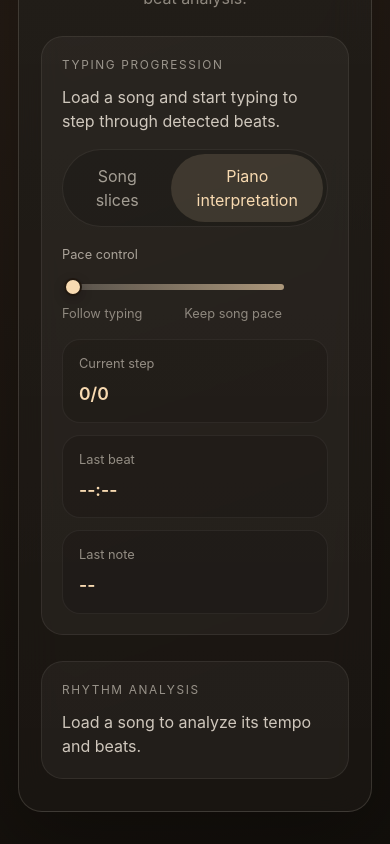
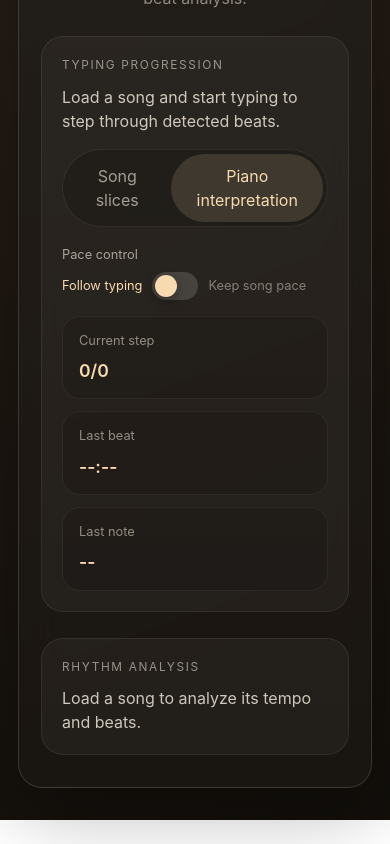
Before and after one commit to shariqsk/Type-a-tune, a React (Vite) app: page / in a window 390 px wide. Shown: the part 755-1599 px from the top of the page. After the commit the page ends 1575 px from the top, so only its background shows below. Built offline with nearby package versions, Linux system fonts and the light colour scheme.

Commit message:
Refactor pace control in Type-a-tune app by replacing slider with toggle buttons for improved user experience. Update CSS for pace panel and toggle styles, enhancing layout and interactivity. Adjust audio responsiveness logic to utilize new pace lock state management.

```diff
--- a/src/App.css
+++ b/src/App.css
@@ -268,7 +268,7 @@ h1 {
 
 .pace-panel {
   margin-top: 18px;
-  max-width: 220px;
+  max-width: 340px;
 }
 
 .pace-label {
@@ -278,41 +278,51 @@ h1 {
   color: rgba(245, 237, 224, 0.64);
 }
 
-.pace-slider {
-  width: 100%;
-  appearance: none;
-  height: 6px;
-  border-radius: 999px;
-  background: linear-gradient(90deg, rgba(245, 237, 224, 0.22), rgba(248, 218, 177, 0.64));
-  accent-color: #f8dab1;
+.pace-toggle-row {
+  display: inline-flex;
+  align-items: center;
+  gap: 10px;
 }
 
-.pace-slider::-webkit-slider-thumb {
-  appearance: none;
-  width: 18px;
-  height: 18px;
+.pace-option {
+  color: rgba(245, 237, 224, 0.46);
+  font-size: 0.8rem;
+  transition: color 160ms ease;
+}
+
+.pace-option-active {
+  color: #f8dab1;
+}
+
+.pace-toggle {
+  width: 46px;
+  height: 28px;
+  padding: 3px;
+  border: 0;
+  border-radius: 999px;
+  background: rgba(255, 255, 255, 0.14);
+  position: relative;
+  cursor: pointer;
+  transition: background 180ms ease;
+}
+
+.pace-toggle-active {
+  background: rgba(248, 218, 177, 0.3);
+}
+
+.pace-toggle-knob {
+  width: 22px;
+  height: 22px;
+  display: block;
   border-radius: 50%;
   background: #f8dab1;
-  border: 2px solid #20170f;
-  box-shadow: 0 4px 12px rgba(0, 0, 0, 0.24);
+  box-shadow: 0 4px 12px rgba(0, 0, 0, 0.28);
+  transform: translateX(0);
+  transition: transform 180ms ease;
 }
 
-.pace-slider::-moz-range-thumb {
-  width: 18px;
-  height: 18px;
-  border-radius: 50%;
-  background: #f8dab1;
-  border: 2px solid #20170f;
-  box-shadow: 0 4px 12px rgba(0, 0, 0, 0.24);
-}
-
-.pace-legend {
-  margin-top: 8px;
-  display: flex;
-  justify-content: space-between;
-  gap: 12px;
-  color: rgba(245, 237, 224, 0.5);
-  font-size: 0.8rem;
+.pace-toggle-active .pace-toggle-knob {
+  transform: translateX(18px);
 }
 
 .typing-stats {
--- a/src/App.tsx
+++ b/src/App.tsx
@@ -379,7 +379,7 @@ function App() {
   const [analysisResult, setAnalysisResult] = useState<AnalysisResult | null>(null);
   const [playableSteps, setPlayableSteps] = useState<number[]>([]);
   const [playbackMode, setPlaybackMode] = useState<PlaybackMode>("piano");
-  const [paceLockAmount, setPaceLockAmount] = useState(0);
+  const [isPaceLocked, setIsPaceLocked] = useState(false);
   const [performanceStep, setPerformanceStep] = useState(0);
   const [lastTriggeredBeat, setLastTriggeredBeat] = useState<number | null>(null);
   const [lastPianoNote, setLastPianoNote] = useState<string>("--");
@@ -495,7 +495,7 @@ function App() {
   const canAcceptTriggerBurst = () => {
     const now = Date.now();
 
-    if (now - lastTriggerAtRef.current < 45) {
+    if (now - lastTriggerAtRef.current < 12) {
       return false;
     }
 
@@ -1366,7 +1366,7 @@ function App() {
         return;
       }
 
-      const paceLockEnabled = paceLockAmount >= 50;
+      const paceLockEnabled = isPaceLocked;
       let stepIndexToPlay = beatIndex;
       let startTime = stepPositions[beatIndex];
 
@@ -1448,7 +1448,7 @@ function App() {
     return () => {
       window.removeEventListener("keydown", handleKeyDown);
     };
-  }, [analysisState, playableSteps, playbackMode, paceLockAmount]);
+  }, [analysisState, playableSteps, playbackMode, isPaceLocked]);
 
   const handlePlay = async () => {
     const audioBuffer = audioBufferRef.current;
@@ -1627,19 +1627,24 @@ function App() {
             <label className="pace-label" htmlFor="pace-lock">
               Pace control
             </label>
-            <input
-              id="pace-lock"
-              className="pace-slider"
-              type="range"
-              min="0"
-              max="100"
-              step="100"
-              value={paceLockAmount}
-              onChange={(event) => setPaceLockAmount(Number(event.currentTarget.value))}
-            />
-            <div className="pace-legend">
-              <span>Follow typing</span>
-              <span>Keep song pace</span>
+            <div className="pace-toggle-row">
+              <span className={`pace-option ${!isPaceLocked ? "pace-option-active" : ""}`}>
+                Follow typing
+              </span>
+              <button
+                id="pace-lock"
+                className={`pace-toggle ${isPaceLocked ? "pace-toggle-active" : ""}`}
+                type="button"
+                role="switch"
+                aria-checked={isPaceLocked}
+                aria-label="Keep song pace"
+                onClick={() => setIsPaceLocked((value) => !value)}
+              >
+                <span className="pace-toggle-knob" />
+              </button>
+              <span className={`pace-option ${isPaceLocked ? "pace-option-active" : ""}`}>
+                Keep song pace
+              </span>
             </div>
           </div>
 
```
